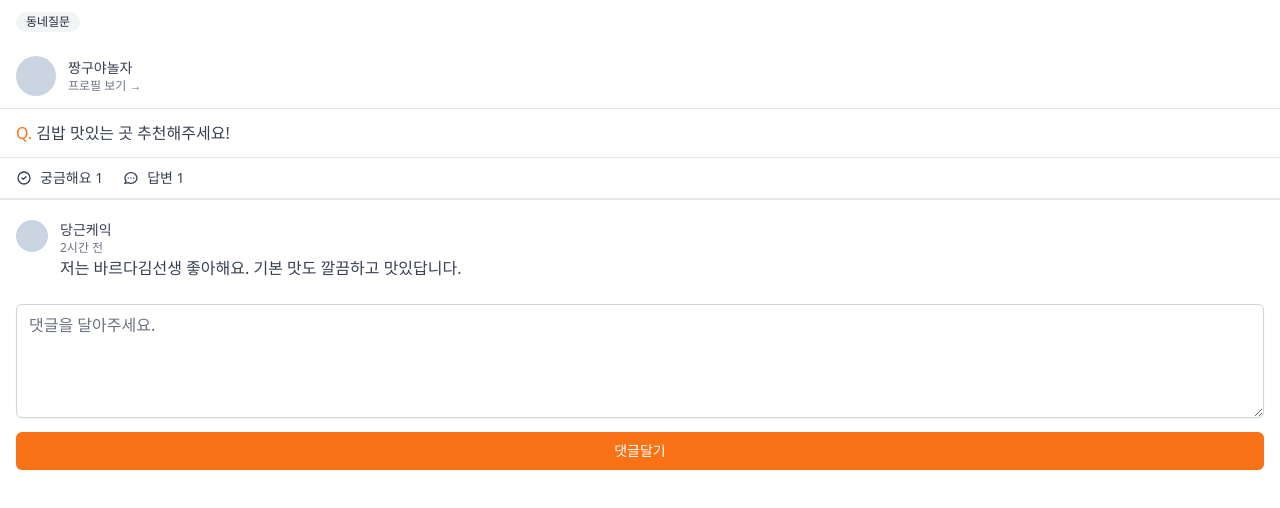
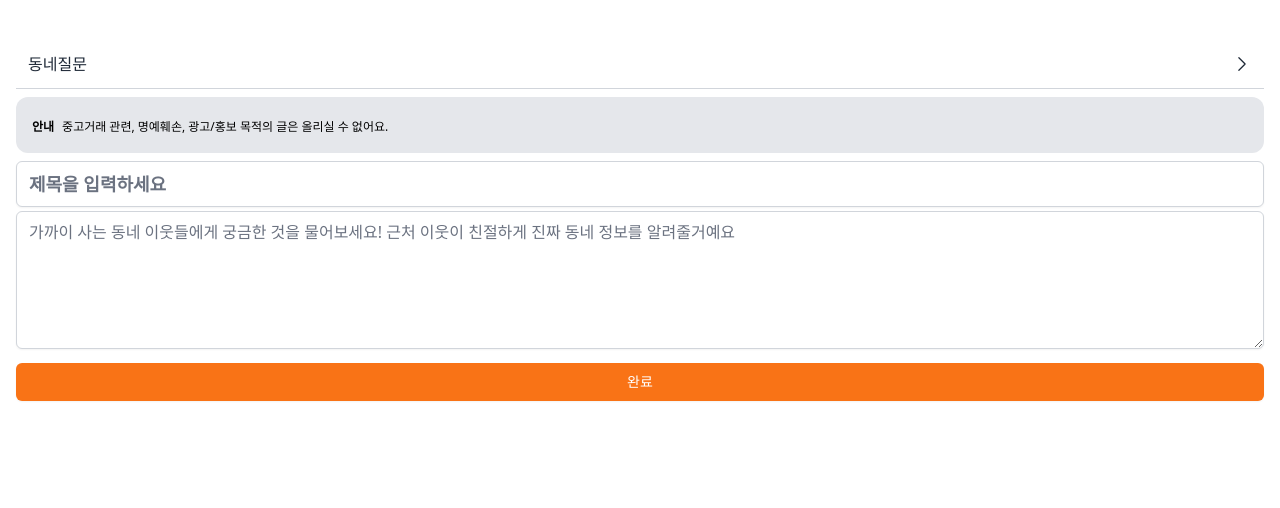
Before and after one commit to summereuna/carrot-market, a Next.js app: page /community/write in a window 1280 px wide. Shown: the top 508 px of the page. Built offline with nearby package versions, Linux system fonts and the light colour scheme.

Commit message:
Add: community write page

```diff
--- a/pages/community/index.tsx
+++ b/pages/community/index.tsx
@@ -60,7 +60,7 @@ const Community: NextPage = () => {
       ))}
 
       {/*플로팅 버튼: 클릭 시 상품 추가하는 페이지로*/}
-      <Link href="/items/upload">
+      <Link href="/community/write">
         <button className="flex space-x-1 fixed bottom-24 right-5 bg-orange-400 rounded-full p-4 text-white shadow-xl transition-colors hover:bg-orange-500 cursor-pointer">
           <svg
             className="h-6 w-6"
--- /dev/null
+++ b/pages/community/write.tsx
@@ -0,0 +1,54 @@
+import type { NextPage } from "next";
+
+const Write: NextPage = () => {
+  return (
+    <div className="px-4 py-10 space-y-2">
+      <div
+        className="cursor-pointer flex items-center justify-between px-3 py-3 text-gray-800 border-b border-gray-300
+        "
+      >
+        <span>동네질문</span>
+        <svg
+          xmlns="http://www.w3.org/2000/svg"
+          fill="none"
+          viewBox="0 0 24 24"
+          stroke-width="1.5"
+          stroke="currentColor"
+          className="w-5 h-5"
+        >
+          <path
+            stroke-linecap="round"
+            stroke-linejoin="round"
+            d="M8.25 4.5l7.5 7.5-7.5 7.5"
+          />
+        </svg>
+      </div>
+      <div className="p-4 bg-gray-200 rounded-xl">
+        <span className="text-xs font-bold mr-2">안내</span>
+        <span className="text-xs">
+          중고거래 관련, 명예훼손, 광고/홍보 목적의 글은 올리실 수 없어요.
+        </span>
+      </div>
+      <form>
+        <input
+          type="text"
+          placeholder="제목을 입력하세요"
+          required
+          className="text-gray-800 font-bold text-lg placeholder:text-gray-500 placeholder:font-bold placeholder:text-lg  appearance-none w-full px-3 py-2 border border-gray-300 rounded-md shadow-sm placeholder-gray-400 focus:outline-none focus:ring-orange-400 focus:border-orange-400
+                "
+        />
+        <textarea
+          id="community_question_write"
+          rows={5}
+          placeholder="가까이 사는 동네 이웃들에게 궁금한 것을 물어보세요! 근처 이웃이 친절하게 진짜 동네 정보를 알려줄거예요"
+          className="text-gray-800 mt-1 shadow-sm w-full border-gray-300 focus:outline-none focus:ring-orange-400 focus:border-orange-400 rounded-md "
+        />
+        <button className="w-full mt-2 bg-orange-500 hover:bg-orange-600 text-white py-2 px-4 border border-transparent rounded-md shadow-sm text-sm font-medium focus:outline-none focus:ring-2 focus:ring-offset-2 focus:ring-orange-500">
+          완료
+        </button>
+      </form>
+    </div>
+  );
+};
+
+export default Write;
```
